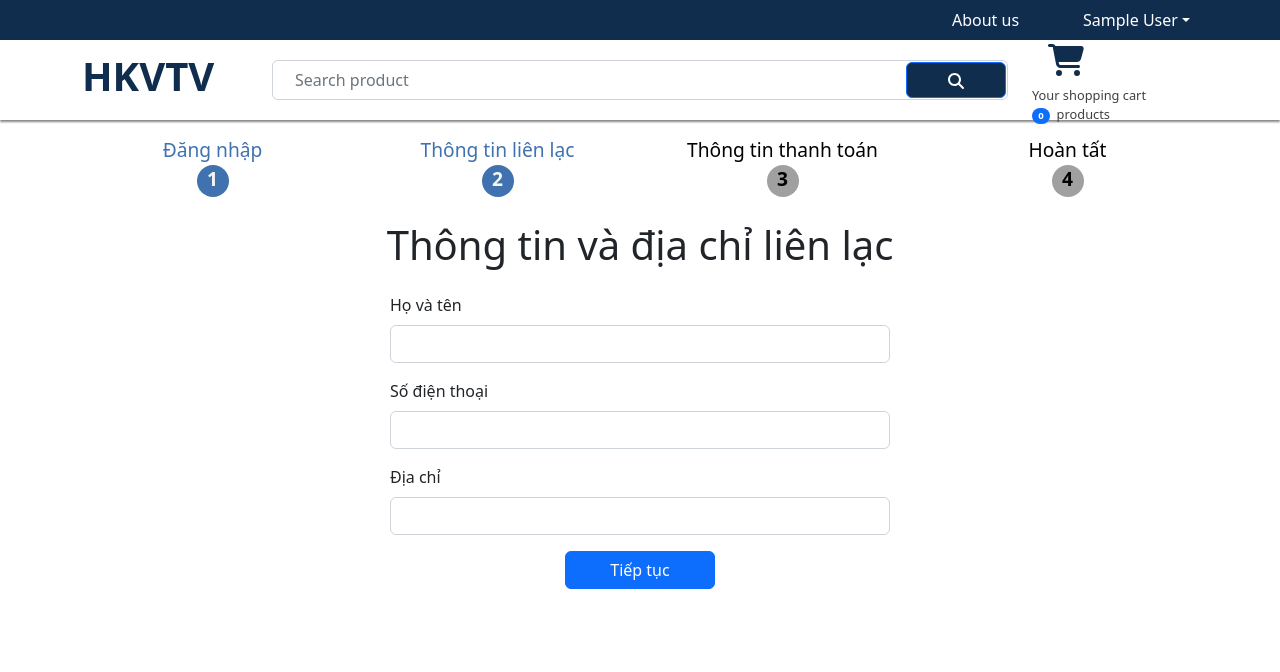
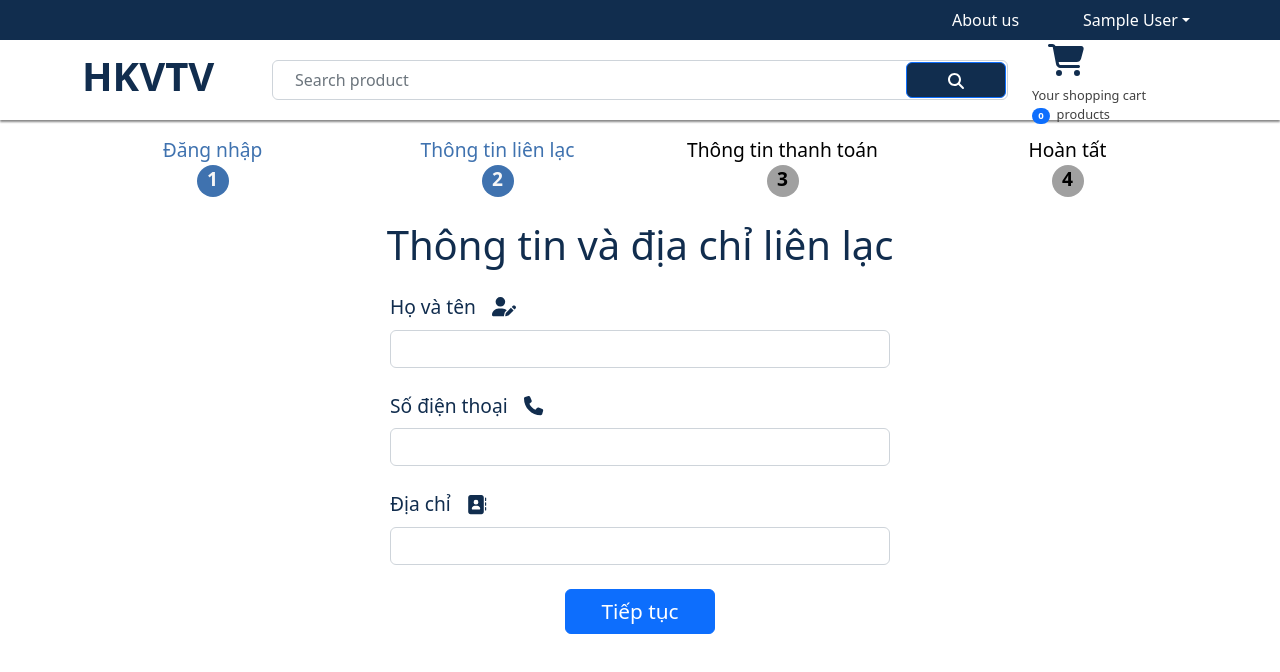
Before and after one commit to Vawnndv/Intro2SE-20CLC04-Group04-Online-Shopping-Web-App, a React (Create React App) app in the folder frontend/: page /shipping in a window 1280 px wide. Shown: the top 672 px of the page. Built offline with nearby package versions, Linux system fonts and the light colour scheme; sample sign-in values are in the browser's storage; some icons are missing.

Commit message:
fix bux + add fontawsome icon

```diff
--- a/frontend/src/App.js
+++ b/frontend/src/App.js
@@ -16,11 +16,11 @@ function App() {
   const { state, dispatch: ctxDispatch } = useContext(Store);
   const { cart, userInfo } = state;
 
-  const signoutHandler = () => {
-    ctxDispatch({ type: 'USER_LOGOUT' });
-    localStorage.removeItem('userInfo');
-    localStorage.removeItem('shippingAddress');
-  }
+  // const signoutHandler = () => {
+  //   ctxDispatch({ type: 'USER_LOGOUT' });
+  //   localStorage.removeItem('userInfo');
+  //   localStorage.removeItem('shippingAddress');
+  // }
   return (
     <BrowserRouter>
       <div className="App">
--- a/frontend/src/components/header/Header.js
+++ b/frontend/src/components/header/Header.js
@@ -13,6 +13,8 @@ export default function Header() {
     const logoutHandler = () => {
         ctxDispatch({type: 'USER_LOGOUT'});
         localStorage.removeItem('userInfo');
+        localStorage.removeItem('cartItems');
+        localStorage.removeItem('shippingAddress');
     }
 
     return (
--- a/frontend/src/components/shipping/ShippingScreen.css
+++ b/frontend/src/components/shipping/ShippingScreen.css
@@ -1,5 +1,6 @@
 h1 {
     width: 100%;
+    color: #112D4E;
 }
 
 .form-container {
@@ -9,5 +10,11 @@ h1 {
 
 .submit-button {
     width: 150px;
+    font-size: 1.3rem !important;
     /* background-image: linear-gradient(to bottom right, blue, #112D4E); */
 }
+
+label {
+    font-size: 1.2rem;
+    color: #112D4E;
+}
--- a/frontend/src/components/shipping/ShippingScreen.js
+++ b/frontend/src/components/shipping/ShippingScreen.js
@@ -6,6 +6,8 @@ import { useNavigate } from 'react-router-dom';
 import { Store } from '../../Store';
 import './ShippingScreen.css';
 import CheckoutSteps from '../checkoutsteps/CheckoutSteps';
+import { FontAwesomeIcon } from '@fortawesome/react-fontawesome';
+import { faUserPen, faPhone, faAddressBook } from '@fortawesome/free-solid-svg-icons';
 
 export default function ShippingScreen() {
     const navigate = useNavigate();
@@ -55,24 +57,33 @@ export default function ShippingScreen() {
             <h1 className="my-4 text-center">Thông tin và địa chỉ liên lạc </h1>
 
             <Form onSubmit={submitHandler} className="form-container d-flex flex-column">
-                <Form.Group className="mb-3" controlId="fullName">
-                    <Form.Label>Họ và tên</Form.Label>
+                <Form.Group className="mb-4" controlId="fullName">
+                    <Form.Label>
+                        Họ và tên
+                        <FontAwesomeIcon className='ms-3' icon={faUserPen} />
+                    </Form.Label>
                     <Form.Control
                         value={fullName}
                         onChange={(e) => setFullName(e.target.value)}
                         required
                     />
                 </Form.Group>
-                <Form.Group className="mb-3" controlId="phone">
-                    <Form.Label>Số điện thoại</Form.Label>
+                <Form.Group className="mb-4" controlId="phone">
+                    <Form.Label>
+                        Số điện thoại
+                        <FontAwesomeIcon className='ms-3' icon={faPhone} />
+                    </Form.Label>
                     <Form.Control
                         value={phone}
                         onChange={(e) => setPhone(e.target.value)}
                         required
                     />
                 </Form.Group>
-                <Form.Group className="mb-3" controlId="address">
-                    <Form.Label>Địa chỉ</Form.Label>
+                <Form.Group className="mb-4" controlId="address">
+                    <Form.Label>
+                        Địa chỉ
+                        <FontAwesomeIcon className='ms-3' icon={faAddressBook} />
+                    </Form.Label>
                     <Form.Control
                         value={address}
                         onChange={(e) => setAddress(e.target.value)}
```
Also changed, not shown: frontend/public/index.html (+8 -16 lines), 1 other file (tests, documents, lock files or other folders).
